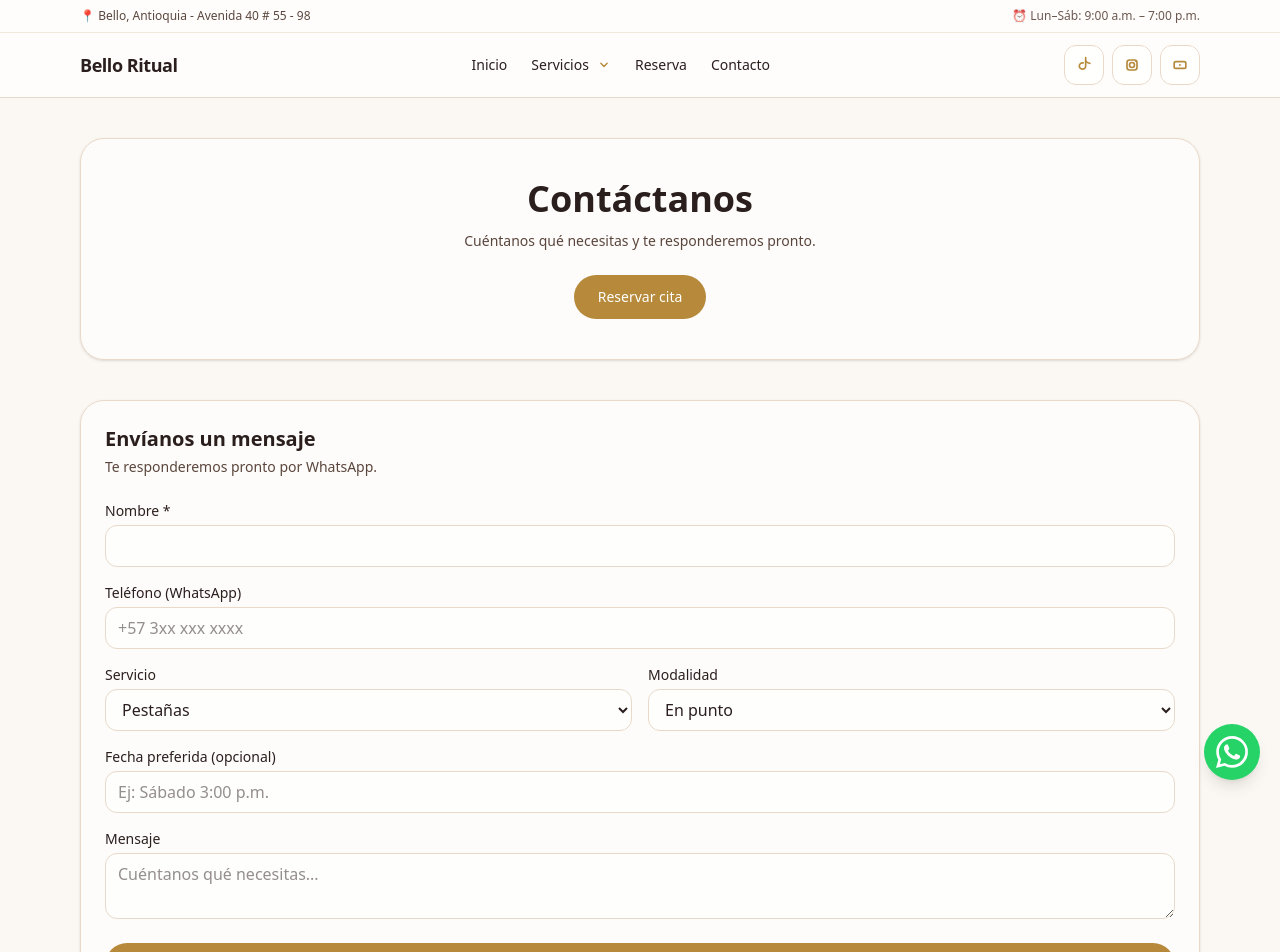
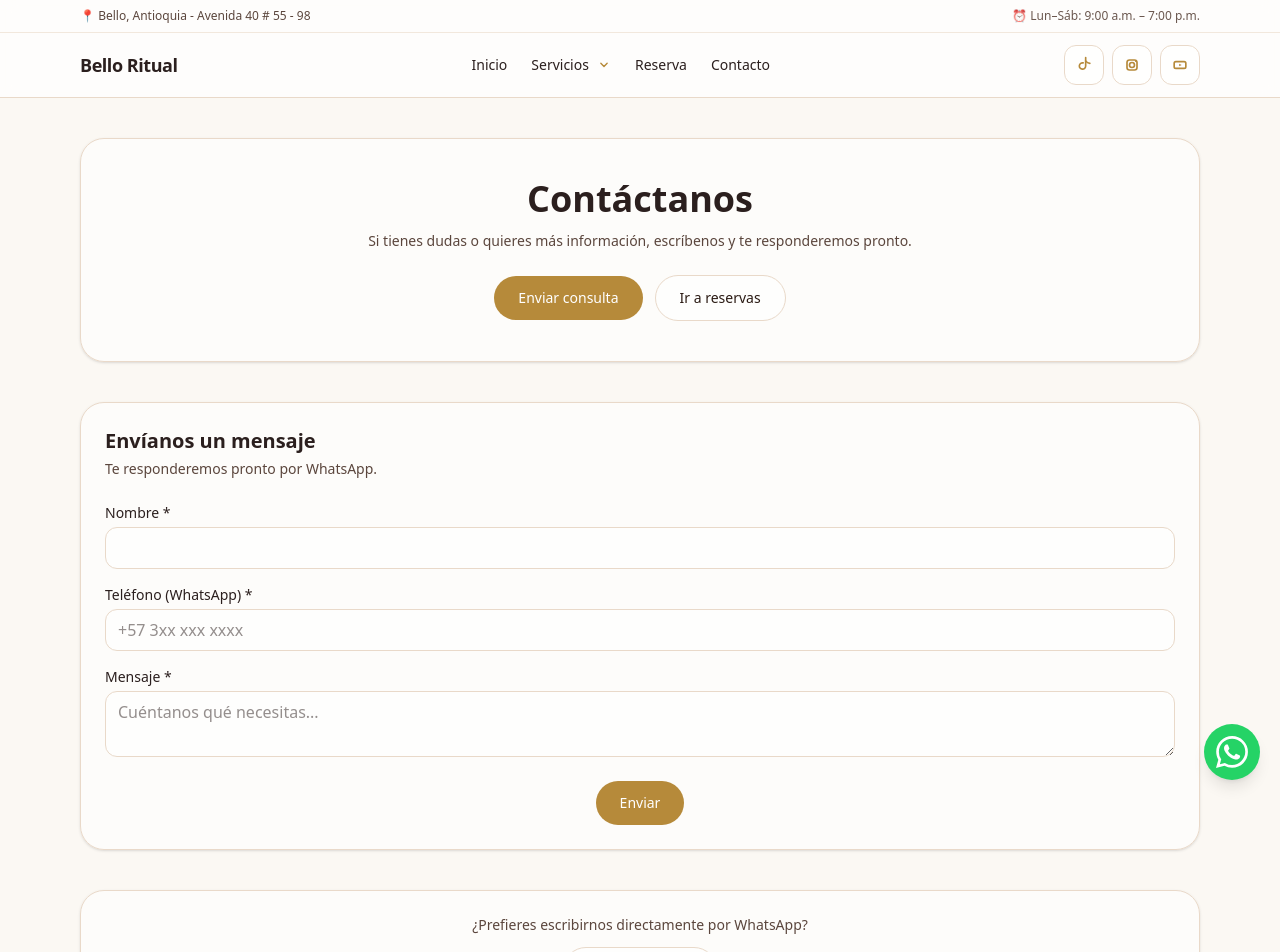
Before and after one commit to Chabito24/belloritual, a Next.js app in the folder bello-ritual/: page /contacto in a window 1280 px wide. Shown: the top 952 px of the page. Built offline with nearby package versions, Linux system fonts and the light colour scheme.

Commit message:
se realizan ajustes a formulario

```diff
--- a/bello-ritual/app/contacto/page.tsx
+++ b/bello-ritual/app/contacto/page.tsx
@@ -2,6 +2,8 @@ import Link from "next/link";
 import ContactClient from "./ContactClient";
 
 const WHATSAPP_NUMBER = "573163044957"; // luego lo cambias
+// const GOOGLE_FORM_URL =
+//   "https://docs.google.com/forms/d/e/1FAIpQLScaaL-vGVjm1Fv6io3RF3L0iZ9h3EYQSYusfEqB__f4h_weAA/viewform?usp=header"; sprint futuro
 
 export default function ContactoPage() {
   return (
@@ -10,23 +12,58 @@ export default function ContactoPage() {
       <div className="rounded-3xl border border-[#E9D9C9] bg-white/60 p-10 text-center shadow-sm">
         <h1 className="text-4xl font-semibold">Contáctanos</h1>
         <p className="mt-3 text-sm text-[#5B463D]">
-          Cuéntanos qué necesitas y te responderemos pronto.
+          Si tienes dudas o quieres más información, escríbenos y te responderemos pronto.
         </p>
 
-        <Link
-          href="#form"
-          className="mt-6 inline-flex rounded-full bg-[#B68A3A] px-6 py-3 text-sm font-medium text-white hover:opacity-90"
-        >
-          Reservar cita
-        </Link>
+        <div className="mt-6 flex flex-col items-center justify-center gap-3 sm:flex-row">
+          <Link
+            href="#form"
+            className="inline-flex rounded-full bg-[#B68A3A] px-6 py-3 text-sm font-medium text-white hover:opacity-90"
+          >
+            Enviar consulta
+          </Link>
+
+          <Link
+            href="/reservar"
+            className="inline-flex rounded-full border border-[#E9D9C9] bg-white/70 px-6 py-3 text-sm font-medium text-[#2B1B14] hover:border-[#B68A3A]"
+          >
+            Ir a reservas
+          </Link>
+        </div>
       </div>
 
-      {/* Form */}
+      {/* Formulario de contacto / lead */}
       <ContactClient />
+
+      {/* Formulario de seguimiento (Google Form -> Sheets) */}
+{/* <div className="rounded-3xl border border-[#E9D9C9] bg-white/60 p-6 shadow-sm">
+  <h2 className="text-xl font-semibold text-[#2B1B14]">
+    ¿Prefieres que te contactemos después?
+  </h2>
+
+  <p className="mt-2 text-sm text-[#5B463D]">
+    Déjanos tus datos en nuestro formulario y te escribimos por WhatsApp.
+  </p>
+
+  <a
+    href={GOOGLE_FORM_URL}
+    target="_blank"
+    rel="noreferrer"
+    className="mt-4 inline-flex rounded-full border border-[#E9D9C9] bg-white/70 px-6 py-3 text-sm font-medium text-[#2B1B14] hover:border-[#B68A3A]"
+  >
+    Dejar datos
+  </a>
+
+  <p className="mt-3 text-xs text-[#6A5A57]">
+    Se abrirá el formulario en una nueva pestaña.
+  </p> sprint futuro
+</div> */}
 
       {/* WhatsApp directo */}
       <div className="rounded-3xl border border-[#E9D9C9] bg-white/60 p-6 text-center shadow-sm">
-        <p className="text-sm text-[#5B463D]">¿Prefieres escribirnos por WhatsApp?</p>
+        <p className="text-sm text-[#5B463D]">
+          ¿Prefieres escribirnos directamente por WhatsApp?
+        </p>
         <a
           className="mt-3 inline-flex rounded-full border border-[#E9D9C9] bg-white/70 px-6 py-3 text-sm font-medium hover:border-[#B68A3A]"
           href={`https://wa.me/${WHATSAPP_NUMBER}`}
@@ -35,6 +72,10 @@ export default function ContactoPage() {
         >
           Abrir WhatsApp
         </a>
+
+        <p className="mt-3 text-xs text-[#6A5A57]">
+          Si ya deseas agendar, también puedes ir directamente a la página de reservas.
+        </p>
       </div>
     </section>
   );
--- a/bello-ritual/app/reservar/page.tsx
+++ b/bello-ritual/app/reservar/page.tsx
@@ -17,6 +17,22 @@ export default function ReservarPage() {
       </p>
 
       <CalendlyEmbed url={url} height={700} />
+
+      {/* Política de reserva */}
+      <div className="rounded-3xl border border-[#E9D9C9] bg-white/60 p-6 shadow-sm">
+        <h2 className="text-xl font-semibold text-[#2B1B14]">Política de reserva</h2>
+
+        <ul className="mt-3 space-y-2 text-sm text-[#5B463D]">
+          <li>• Las citas se agendan según disponibilidad confirmada.</li>
+          <li>• Si necesitas cancelar o reprogramar, avísanos con mínimo 12 horas de anticipación.</li>
+          <li>• Si no asistes y no avisas con tiempo, la próxima cita podrá requerir confirmación previa.</li>
+          <li>• El tiempo de espera máximo es de 10 minutos.</li>
+        </ul>
+
+        <p className="mt-3 text-xs text-[#6A5A57]">
+          Al reservar, aceptas estas condiciones de atención.
+        </p>
+      </div>
     </section>
   );
 }
--- a/bello-ritual/components/ContactForm.tsx
+++ b/bello-ritual/components/ContactForm.tsx
@@ -1,63 +1,35 @@
 "use client";
 
-import { useMemo, useState } from "react";
-import { useSearchParams } from "next/navigation";
+import { useState } from "react";
 
 const WA_PHONE = "573163044957"; // cámbialo luego
-
-const LABELS: Record<string, string> = {
-  pestanas: "Pestañas",
-  unas: "Uñas",
-  depilacion: "Depilación",
-};
 
 function buildWaLink(message: string) {
   return `https://wa.me/${WA_PHONE}?text=${encodeURIComponent(message)}`;
 }
 
 export default function ContactForm() {
-  const sp = useSearchParams();
-
-  const presetServicio = useMemo(() => {
-    const raw = sp.get("servicio") ?? "";
-    const slug = decodeURIComponent(raw).toLowerCase();
-    if (slug in LABELS) return slug;
-    return "pestanas";
-  }, [sp]);
-
-  const presetTipo = useMemo(() => {
-    const raw = sp.get("tipo") ?? "";
-    const slug = decodeURIComponent(raw).toLowerCase();
-    if (slug === "domicilio" || slug === "en-punto") return slug;
-    return "en-punto";
-  }, [sp]);
-
   const [nombre, setNombre] = useState("");
   const [telefono, setTelefono] = useState("");
-  const [servicio, setServicio] = useState(presetServicio);
-  const [tipo, setTipo] = useState(presetTipo);
-  const [fecha, setFecha] = useState("");
   const [mensaje, setMensaje] = useState("");
 
   function onSubmit(e: React.FormEvent) {
     e.preventDefault();
 
-    const servicioLabel = LABELS[servicio] ?? servicio;
-    const tipoLabel = tipo === "domicilio" ? "A domicilio" : "En punto";
-
     const text =
       `Hola, soy ${nombre || "___"}.\n` +
-      `Quiero: ${servicioLabel}\n` +
-      `Modalidad: ${tipoLabel}\n` +
       `Mi WhatsApp: ${telefono || "___"}\n` +
-      (fecha ? `Fecha preferida: ${fecha}\n` : "") +
-      (mensaje ? `Mensaje: ${mensaje}` : "");
+      (mensaje ? `Mensaje: ${mensaje}` : "Quiero más información sobre sus servicios.");
 
     window.open(buildWaLink(text), "_blank", "noopener,noreferrer");
   }
 
   return (
-    <form id="form" onSubmit={onSubmit} className="rounded-3xl border border-[#E9D9C9] bg-white/60 p-6 shadow-sm">
+    <form
+      id="form"
+      onSubmit={onSubmit}
+      className="rounded-3xl border border-[#E9D9C9] bg-white/60 p-6 shadow-sm"
+    >
       <h2 className="text-xl font-semibold">Envíanos un mensaje</h2>
       <p className="mt-1 text-sm text-[#5B463D]">
         Te responderemos pronto por WhatsApp.
@@ -75,67 +47,32 @@ export default function ContactForm() {
         </label>
 
         <label className="grid gap-1">
-          <span className="text-sm">Teléfono (WhatsApp)</span>
+          <span className="text-sm">Teléfono (WhatsApp) *</span>
           <input
             className="w-full rounded-xl border border-[#E9D9C9] bg-white/70 px-3 py-2 outline-none focus:border-[#B68A3A]"
             value={telefono}
             onChange={(e) => setTelefono(e.target.value)}
             placeholder="+57 3xx xxx xxxx"
-          />
-        </label>
-
-        <div className="grid gap-4 md:grid-cols-2">
-          <label className="grid gap-1">
-            <span className="text-sm">Servicio</span>
-            <select
-              className="w-full rounded-xl border border-[#E9D9C9] bg-white/70 px-3 py-2 outline-none focus:border-[#B68A3A]"
-              value={servicio}
-              onChange={(e) => setServicio(e.target.value)}
-            >
-              <option value="pestanas">Pestañas</option>
-              <option value="unas">Uñas</option>
-              <option value="depilacion">Depilación</option>
-            </select>
-          </label>
-
-          <label className="grid gap-1">
-            <span className="text-sm">Modalidad</span>
-            <select
-              className="w-full rounded-xl border border-[#E9D9C9] bg-white/70 px-3 py-2 outline-none focus:border-[#B68A3A]"
-              value={tipo}
-              onChange={(e) => setTipo(e.target.value)}
-            >
-              <option value="en-punto">En punto</option>
-              <option value="domicilio">A domicilio</option>
-            </select>
-          </label>
-        </div>
-
-        <label className="grid gap-1">
-          <span className="text-sm">Fecha preferida (opcional)</span>
-          <input
-            className="w-full rounded-xl border border-[#E9D9C9] bg-white/70 px-3 py-2 outline-none focus:border-[#B68A3A]"
-            value={fecha}
-            onChange={(e) => setFecha(e.target.value)}
-            placeholder="Ej: Sábado 3:00 p.m."
+            required
           />
         </label>
 
         <label className="grid gap-1">
-          <span className="text-sm">Mensaje</span>
+          <span className="text-sm">Mensaje *</span>
           <textarea
             className="w-full min-h-120px rounded-xl border border-[#E9D9C9] bg-white/70 px-3 py-2 outline-none focus:border-[#B68A3A]"
             value={mensaje}
             onChange={(e) => setMensaje(e.target.value)}
             placeholder="Cuéntanos qué necesitas..."
+            required
           />
         </label>
 
         <button
           type="submit"
-          className="mt-2 inline-flex w-full items-center justify-center rounded-full bg-[#B68A3A] px-5 py-3 text-sm font-medium text-white hover:opacity-90 md:w-auto md:self-center"
+          className="mt-2 inline-flex items-center justify-center justify-self-center rounded-full bg-[#B68A3A] px-6 py-3 text-sm font-medium text-white hover:opacity-90"
         >
-          Enviar por WhatsApp
+          Enviar
         </button>
       </div>
     </form>
--- a/bello-ritual/components/HomeHero.tsx
+++ b/bello-ritual/components/HomeHero.tsx
@@ -23,14 +23,14 @@ export default function HomeHero() {
             href="/reservar"
             className="inline-flex items-center justify-center rounded-xl bg-[#B68A3A] px-6 py-3 text-sm font-medium text-white transition hover:opacity-90"
           >
-            Reservar cita →
+            Reservar
           </Link>
 
           <Link
             href="/servicios"
             className="inline-flex items-center justify-center rounded-xl border border-[#E9D9C9] bg-white/70 px-6 py-3 text-sm font-medium text-[#2B1B14] transition hover:bg-white"
           >
-            Ver servicios
+            Servicios
           </Link>
         </div>
       </div>
```
